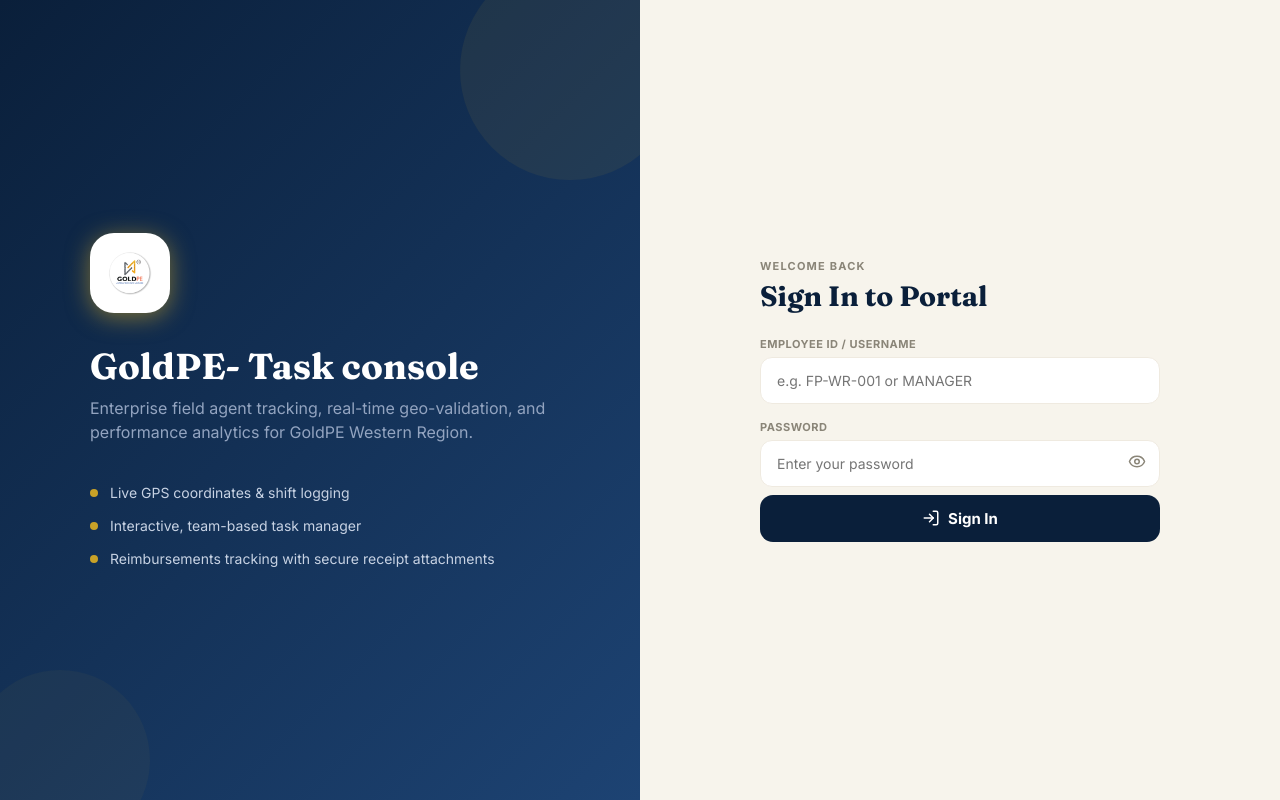
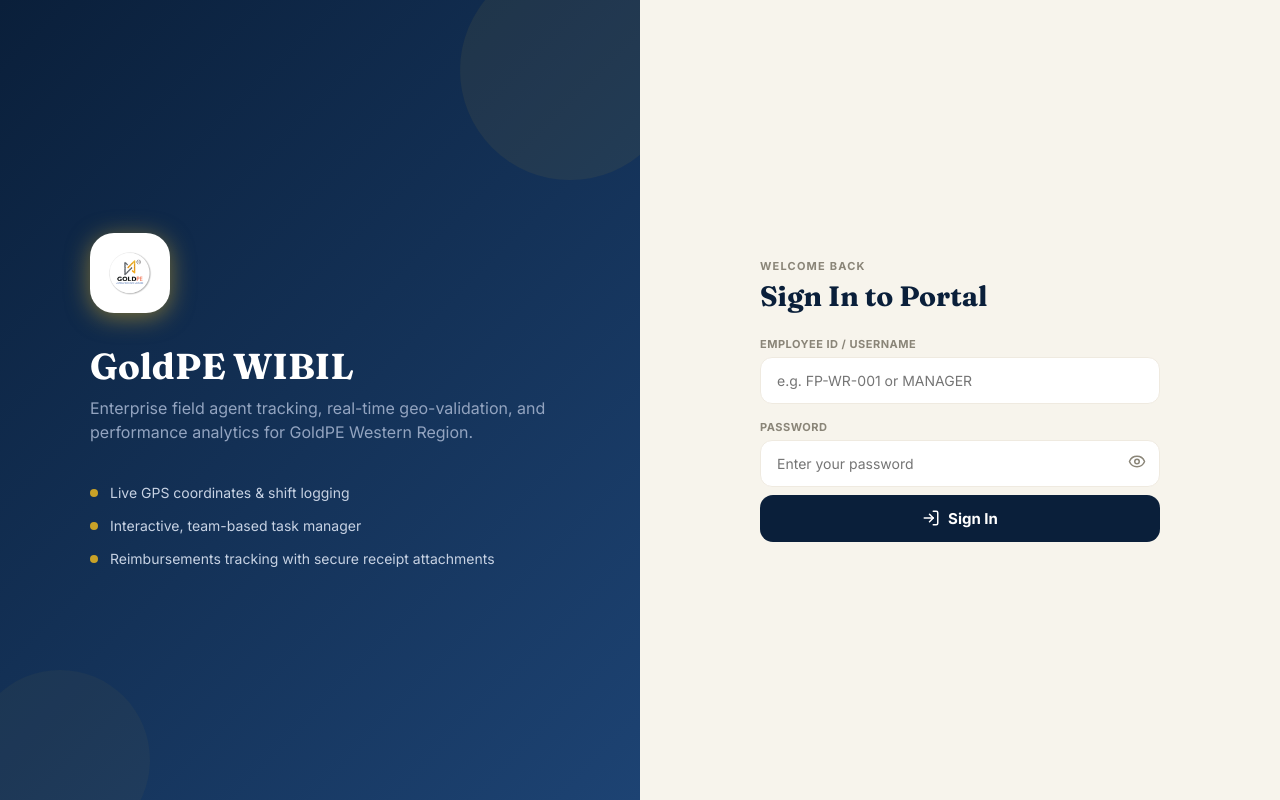
Before and after one commit to Adarshabrahamjohnson12/Employee_App, a React (Vite) app in the folder fieldpulse/: page / in a window 1280 px wide. Built offline with nearby package versions, Linux system fonts and the light colour scheme.

Commit message:
feat: update app logo to GoldPE WIBIL logo and rename app to GoldPE WIBIL

```diff
--- a/fieldpulse/capacitor.config.json
+++ b/fieldpulse/capacitor.config.json
@@ -1,5 +1,5 @@
 {
   "appId": "com.goldpe.fieldpulse",
-  "appName": "GoldPE- Task console",
+  "appName": "GoldPE WIBIL",
   "webDir": "dist"
 }
--- a/fieldpulse/index.html
+++ b/fieldpulse/index.html
@@ -2,10 +2,10 @@
 <html lang="en">
   <head>
     <meta charset="UTF-8" />
-    <link rel="icon" type="image/svg+xml" href="/favicon.svg" />
+    <link rel="icon" type="image/jpeg" href="/goldpe-logo.png" />
     <meta name="viewport" content="width=device-width, initial-scale=1.0" />
-    <meta name="description" content="FieldPulse — Mobile employee performance tracker with live GPS check-in, OD monitoring, and reimbursement management for GoldPE Western Region." />
-    <title>GoldPE- Task console</title>
+    <meta name="description" content="GoldPE WIBIL — Mobile employee performance tracker with live GPS check-in, OD monitoring, and reimbursement management." />
+    <title>GoldPE WIBIL</title>
   </head>
   <body>
     <div id="root"></div>
--- a/fieldpulse/src/App.jsx
+++ b/fieldpulse/src/App.jsx
@@ -70,7 +70,7 @@
             }}
           />
           <h1 style={{ fontFamily: "Fraunces, serif", fontSize: 36, fontWeight: 700, color: "#fff", margin: 0, lineHeight: 1.2 }}>
-            GoldPE- Task console
+            GoldPE WIBIL
           </h1>
           <p style={{ fontSize: 16, color: "#93A4C0", marginTop: 8, lineHeight: 1.5 }}>
             Enterprise field agent tracking, real-time geo-validation, and performance analytics for GoldPE Western Region.
--- a/fieldpulse/src/employee/EmployeeApp.jsx
+++ b/fieldpulse/src/employee/EmployeeApp.jsx
@@ -138,7 +138,7 @@
             <div style={{ display: "flex", alignItems: "center", gap: 12 }}>
               <img src="/goldpe-logo.png" alt="GoldPE Logo" className="logo-glow" style={{ width: 38, height: 38, borderRadius: 10, objectFit: "contain", background: "#fff", padding: 2, boxShadow: `0 4px 12px ${TOKENS.gold}33` }} />
               <div>
-                <div style={{ fontFamily: "Fraunces, serif", fontSize: 20, fontWeight: 700, color: "#fff", lineHeight: 1.1 }}>FieldPulse</div>
+                <div style={{ fontFamily: "Fraunces, serif", fontSize: 20, fontWeight: 700, color: "#fff", lineHeight: 1.1 }}>GoldPE WIBIL</div>
                 <div style={{ fontSize: 9.5, color: TOKENS.goldLight, fontWeight: 700, letterSpacing: 0.8, textTransform: "uppercase", marginTop: 2 }}>Western Region</div>
               </div>
             </div>
--- a/fieldpulse/src/manager/ManagerApp.jsx
+++ b/fieldpulse/src/manager/ManagerApp.jsx
@@ -73,7 +73,7 @@
               <>
                 <img src="/goldpe-logo.png" alt="Logo" style={{ width: 30, height: 30, borderRadius: 8, background: "#fff", padding: 2 }} />
                 <div>
-                  <div style={{ fontFamily: "Fraunces, serif", fontSize: 15, fontWeight: 700, color: "#fff", lineHeight: 1 }}>GoldPE- Task console</div>
+                  <div style={{ fontFamily: "Fraunces, serif", fontSize: 15, fontWeight: 700, color: "#fff", lineHeight: 1 }}>GoldPE WIBIL</div>
                   <div style={{ fontSize: 9, color: TOKENS.goldLight, fontWeight: 700, letterSpacing: 0.8, textTransform: "uppercase" }}>Manager Portal</div>
                 </div>
               </>
@@ -176,7 +176,7 @@
             <div style={{ display: "flex", alignItems: "center", gap: 12 }}>
               <img src="/goldpe-logo.png" alt="GoldPE Logo" className="logo-glow" style={{ width: 38, height: 38, borderRadius: 10, objectFit: "contain", background: "#fff", padding: 2, boxShadow: `0 4px 12px ${TOKENS.gold}33` }} />
               <div>
-                <div style={{ fontFamily: "Fraunces, serif", fontSize: 18, fontWeight: 700, color: "#fff", lineHeight: 1.1 }}>GoldPE- Task console</div>
+                <div style={{ fontFamily: "Fraunces, serif", fontSize: 18, fontWeight: 700, color: "#fff", lineHeight: 1.1 }}>GoldPE WIBIL</div>
                 <div style={{ fontSize: 9.5, color: TOKENS.goldLight, fontWeight: 700, letterSpacing: 0.8, textTransform: "uppercase", marginTop: 2 }}>Manager Portal</div>
               </div>
             </div>
```
Also changed, not shown: fieldpulse/public/unnamed.jpg (renamed from fieldpulse/images/unnamed.jpg), 1 other file (tests, documents, lock files or other folders).
